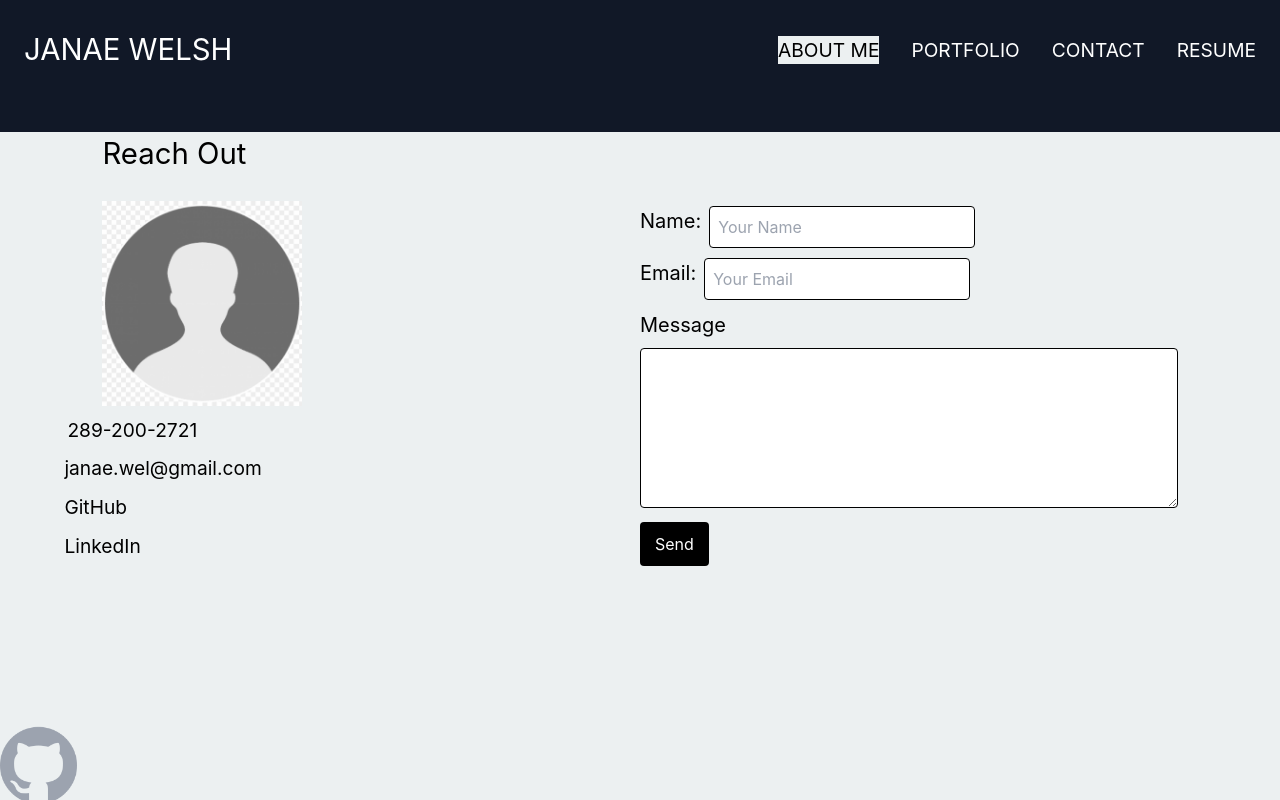
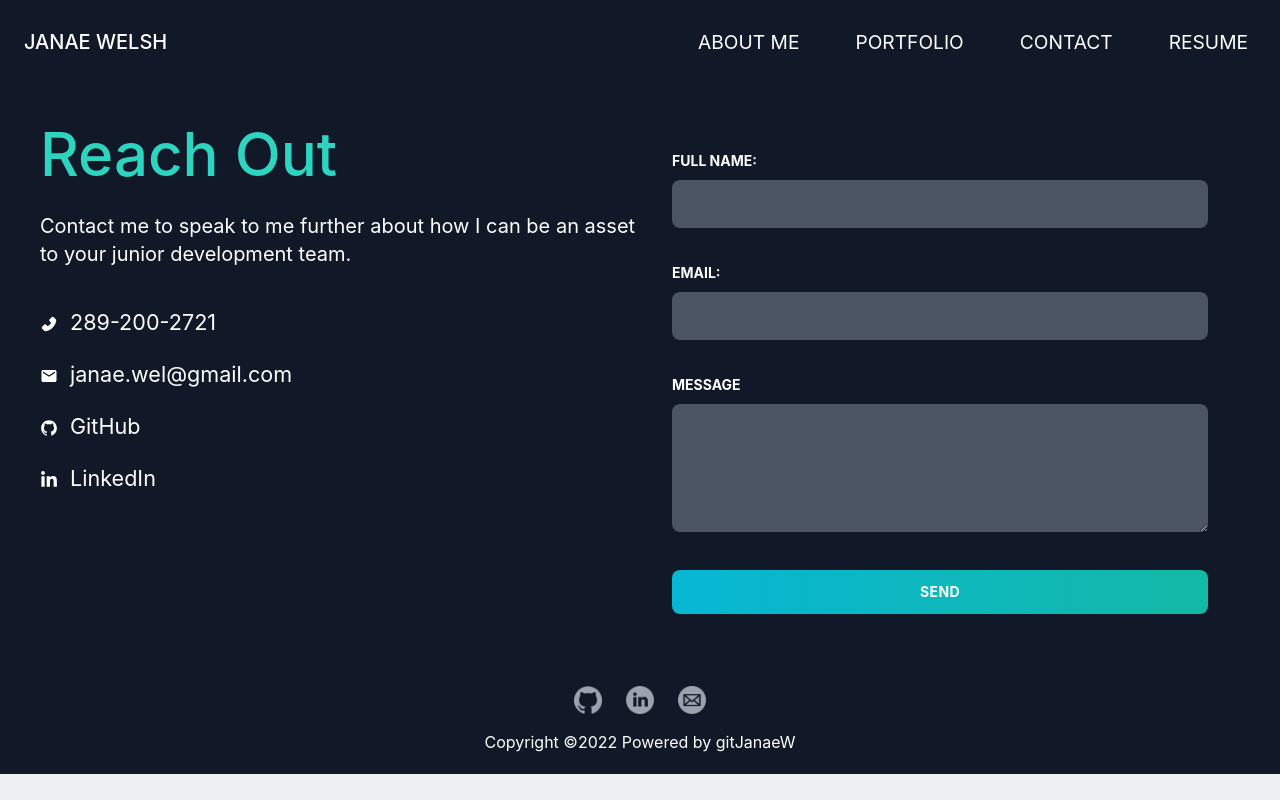
Before and after one commit to gitJanaeW/react-portfolio, a React (Create React App) app: page /contact in a window 1280 px wide. Shown: the top 800 px of the page. Built offline with nearby package versions, Linux system fonts and the light colour scheme.

Commit message:
styled contact

```diff
--- a/src/App.css
+++ b/src/App.css
@@ -30,32 +30,6 @@ a {
   padding: 0;
 }
 
-/* NAVBAR */
-.navbar {
-  min-height: 85px;
-  display: flex;
-  justify-content: space-around;
-  align-items: flex-end;
-  top: 0;
-  padding: 4px 0 9px 0;
-  background-color: var(--primary-color);
-}
-
-.navbar > a {
-  color: var(--secondary-color);
-  padding: 5px;
-}
-
-.selected {
-  transition: all .3s ease;
-  color: var(--primary-color);
-  background-color: var(--secondary-color);
-}
-
-.janaeWelsh {
-  font-size: x-large;
-  font-weight: 500;
-}
 
 .body {
   margin: 0 8%;
@@ -159,71 +133,6 @@ a {
   opacity: 100%;
 }
 
-/* CONTACT PAGE */
-.quick-list > * {
-  margin: 10px 0;
-  padding: 0;
-}
-
-.flex-contact {
-  display: flex;
-  justify-content: space-between;
-  align-items: center;
-  flex-wrap: wrap;
-}
-
-.quick-info {
-  margin: 0 100px 0 0;
-}
-
-.a-contact{
-  color: black
-}
-
-.p-contact {
-  font-size: larger;
-  margin: 0 0 0 3px;
-}
-
-.headshot {
-  width: 200px;
-}
-
-.align {
-  display: flex;
-  align-items: flex-start;
-}
-
-label {
-  margin: 0 8px 0 0;
-  font-size: 15pt;
-}
-
-input, textarea {
-  margin: 0 0 10px 0;
-  padding: 8px;
-  border: black 1px solid;
-  border-radius: 4px;
-}
-
-textarea {
-  margin: 8px 0;
-  width: 100%;
-  height: 20vh;
-}
-
-form {
-  margin: 30px 0;
-  width: 50%;
-  min-width: 300px;
-}
-
-button {
-  padding: 10px 15px;
-  border-radius: 4px;
-  color: white;
-  background-color: black;
-}
 
 /* RESUME */
 .display-resume {
@@ -235,12 +144,6 @@ button {
 
 .resume-child-one {
   width: 70%
-}
-
-/* footer */
-footer {
-  margin: 130px 0 30px 0;
-  text-align: center;
 }
 
 @media (prefers-reduced-motion: no-preference) {
--- a/src/App.js
+++ b/src/App.js
@@ -26,17 +26,21 @@ function App() {
       </header>
       <main className="App">
       </main>
-      <footer>
+      <footer className="p-5 pt-10 bg-gray-900 text-white max-sm:text-sm">
+        <div className="flex justify-center">
           <a href="https://github.com/gitJanaeW/" target="_blank" rel="noreferrer">
-          <img style={{width: "6%"}} src={github} alt="Github logo in black"/>
+            <img className="w-7 mx-3" src={github} alt="Github logo in black"/>
           </a>
           <a href='https://www.linkedin.com/in/janae-welsh-01a52a23a/' target="_blank" rel="noreferrer">
-          <img style={{width: "6%"}} src={linkedIn} alt="LinkedIn logo in black"/>
+            <img className="w-7 mx-3" src={linkedIn} alt="LinkedIn logo in black"/>
           </a>
           <a href="mailto: janae.wel@gmail.com" target="blank">
-          <img  style={{width: "6%"}} src={email} alt="Letter icon in black, symbolizing mail"/>
+            <img className="w-7 mx-3"  src={email} alt="Letter icon in black, symbolizing mail"/>
           </a>
-        <p>Janae Welsh &copy;2022</p>
+        </div>
+        <div className="text-center mt-4">
+          <p>Copyright &copy;2022 Powered by gitJanaeW</p>
+        </div>
       </footer>
     </div>
   );
--- a/src/components/Contact/index.js
+++ b/src/components/Contact/index.js
@@ -1,6 +1,9 @@
 import React, { useState } from "react";
 import { captializeFirstChar, validateEmail } from "../../utils/helpers";
 import placeholderHeadshot from '../../assets/placeholder-headshot.png';
+import {AiFillPhone, AiFillGithub} from 'react-icons/ai';
+import {MdEmail} from 'react-icons/md';
+import {FaLinkedinIn} from 'react-icons/fa';
 
 const Contact = () => {
     const [emailObj, setEmailObj] = useState();
@@ -37,49 +40,57 @@ const Contact = () => {
         console.log(emailObj);
     };
     return (
-        <section id="contact" className="body">
-            <h1>Reach Out</h1>
-            <div className="flex-contact">
-                <div className="quick-info">
+        <section id="contact" className="flex flex-wrap bg-gray-900 text-white px-10">
+            <div className="w-1/2 max-lg:w-full">
+                <h2 className="text-5xl md:text-6xl max-sm:text-center text-teal-400 py-2 font-medium">
+                    Reach Out
+                </h2>
+                <p className="text-xl max-sm:text-base max-sm:text-center md:my-5">Contact me to speak to me further about how I can be an asset to your junior development team.</p>
+                <div className="flex justify-between ">
+                    <div className="text-white text-lg mt-5 max-sm:text-base">
+                        <div className="flex items-center md:mb-5">
+                            <AiFillPhone/>
+                            <a href="tel:289-200-2721" className="ml-3 mb-1">289-200-2721</a>
+                        </div>
+                        <div className="flex items-center md:mb-5">
+                            <MdEmail/>
+                            <a className="ml-3 mb-1" href="mailto: janae.wel@gmail.com" target="blank">janae.wel@gmail.com</a>
+                        </div>
+                        <div className="flex items-center md:mb-5">
+                            <AiFillGithub/>
+                            <a className="ml-3 mb-1" href="https://githubcom/gitJanaeW?tab=repositories" target="blank">GitHub</a>
+                        </div>
+                        <div className="flex items-center md:mb-5">
+                            <FaLinkedinIn/>
+                            <a className="ml-3 mb-1" href="https://www.linkedin.com/in/janae-welsh-01a52a23a/" target="blank">LinkedIn</a>
+                        </div>
+                    </div>
+                </div>
+            </div>
+            <form className="w-1/2 max-lg:w-full max-lg:px-0 max-lg:pt-15 rounded-lg p-8 bg-gray-900 text-white" onSubmit={logEmail}>
                     <div>
-                        <img className="headshot" src={placeholderHeadshot} alt="Headshot of Janae Welsh in business casual attire"/>
-                        <ul className="quick-list">
-                            <li className="test">
-                                <p className="p-contact">289-200-2721</p>
-                            </li>
-                            <li>
-                                <a className="a-contact" href="mailto: janae.wel@gmail.com" target="blank">janae.wel@gmail.com</a>
-                            </li>
-                            <li>
-                                <a className="a-contact" href="https://githubcom/gitJanaeW?tab=repositories" target="blank">GitHub</a>
-                            </li>
-                            <li>
-                                <a className="a-contact" href="https://www.linkedin.com/in/janae-welsh-01a52a23a/" target="blank">LinkedIn</a>
-                            </li>
-                        </ul>
-                </div>
+                        <label htmlFor='name' className="uppercase text-sm font-bold">Full Name:</label>
+                        <input id='name' onBlur={getEmailState} type='text' name='name'
+                            className="w-full bg-gray-600 mt-2 p-3 max-sm:p-2 rounded-lg focus:outline-none focus:shadow-outline"/>
                     </div>
-                <form onSubmit={logEmail}>
-                    <div className='align'>
-                        {/* name */}
-                        <label htmlFor='name'>Name:</label>
-                        <input id='name' onBlur={getEmailState} type='text' name='name' placeholder='Your Name'/>
+                    <div className="mt-8">
+                        <label htmlFor='email' className="uppercase text-sm font-bold">Email:</label>
+                        <input id='email' onBlur={getEmailState} type='email' name='email'
+                            className="w-full bg-gray-600 mt-2 p-3 max-sm:p-2 rounded-lg focus:outline-none focus:shadow-outline"/>
                     </div>
-                    <div className='align'>
-                        {/* email */}
-                        <label htmlFor='email'>Email:</label>
-                        <input id='email' onBlur={getEmailState} type='email' name='email' placeholder='Your Email'/>
+                    <div className="mt-8">
+                        <label htmlFor='message' className="uppercase text-sm font-bold">Message</label>
+                        <textarea id='message' onBlur={getEmailState} name='message'
+                            className="w-full h-32 bg-gray-600 mt-2 p-3 max-sm:p-2 rounded-lg focus:outline-none focus:shadow-outline"></textarea>
                     </div>
-                    <div>
-                        {/* message */}
-                        <label htmlFor='message'>Message</label>
-                        <br/>
-                        <textarea id='message' onBlur={getEmailState} name='message'/>
+                    {errorMsg && (<p className="ml-1 mb-8">{captializeFirstChar(errorMsg)}</p>)}
+                    <div className="mt-8">
+                        <button type="submit"
+                        className="uppercase text-sm font-bold tracking-wide bg-gradient-to-r from-cyan-500 text- to-teal-500 p-3 rounded-lg w-full focus:outline-none focus:shadow-outline">
+                        Send
+                        </button>
                     </div>
-                    {errorMsg && (<p>{captializeFirstChar(errorMsg)}</p>)}
-                    <button type='submit'>Send</button>
-                </form>
-            </div>
+            </form>
         </section>
     );
 };
--- a/src/components/Nav/index.js
+++ b/src/components/Nav/index.js
@@ -45,31 +45,30 @@ const Nav = () => {
     }
     return (
         <nav className="bg-gray-900 sticky top-0 px-6" onClick={toggleNav}>
-            <div className="max-md:flex max-md:justify-between">
+            <div className="relative max-md:flex max-md:justify-between">
                 <div className="flex items-center justify-between">
                     <div className="mr-auto">
                         <Link to="/">
-                            <h1 className="py-7 max-md:text-lg max-md:font-medium text-white">JANAE WELSH</h1>
+                            <h1 className="py-7 text-xl font-medium text-white">JANAE WELSH</h1>
                         </Link>
                     </div>
-                    <div className="md:flex hidden items-center gap-8">
+                    <div className="md:flex hidden items-center gap-10">
                         <Link to="/">
-                            <p className={`${clickedAbout && "selected"} text-white`}>ABOUT ME</p>
+                            <p className={`${clickedAbout && "selected"} text-white px-2`}>ABOUT ME</p>
                         </Link>
                         <Link to="/portfolio">
-                            <p className={`${clickedPortfolio && "selected"} text-white`}>PORTFOLIO</p>
+                            <p className={`${clickedPortfolio && "selected"} text-white px-2`}>PORTFOLIO</p>
                         </Link>
                         <Link to="/contact">
-                            <p className={`${clickedContact && "selected"} text-white`}>CONTACT</p>
+                            <p className={`${clickedContact && "selected"} text-white px-2`}>CONTACT</p>
                         </Link>
                         <Link to="/resume">
-                            <p className={`${clickedResume && "selected"} text-white`}>RESUME</p>
+                            <p className={`${clickedResume && "selected"} text-white px-2`}>RESUME</p>
                         </Link>
                     </div>
                 </div>
                 <div className="flex items-center justify-around font-medium">
                     <div className="py-4 max-md:ml-auto flex justify-between">
-                    {/* logo img goes here with a class of "md:cursor-pointer-9" */}
                     <div className="text-3xl md:hidden" onClick={() => setNavOpen(!navOpen)}>
                         {navOpen ?
                             <AiOutlineClose color="white"/>
@@ -79,23 +78,26 @@ const Nav = () => {
             </div>
             {/* Mobile nav */}
             <div className={`
-                md:hidden bg-gray-900 fixed w-full h-52 top-0 overflow-y-auto bottom-0 mt-12
+                md:hidden bg-gray-900 fixed w-full h-32 top-0 overflow-y-auto bottom-0 mt-12
                 duration-500 ${navOpen ? "top-5" : "top-[-100%]"}
             `}>
                 <Link to="/">
-                    <h1 className="text-white">HOME</h1>
-                </Link>
-                <Link to="/">
-                    <p className={`${clickedAbout && "selected"} text-white mb-2`}>ABOUT ME</p>
+                    <div>
+                        <span className={`${clickedAbout && "transition-all ease-in duration-300 bg-gradient-to-r from-cyan-500 text- to-teal-500"}
+                        text-white px-2 mb-2`}>ABOUT ME</span>
+                    </div>
                 </Link>
                 <Link to="/portfolio">
-                    <p className={`${clickedPortfolio && "selected"} text-white mb-2`}>PORTFOLIO</p>
+                    <div><span className={`${clickedAbout && "transition-all ease-in duration-300 bg-gradient-to-r from-cyan-500 text- to-teal-500"}
+                    text-white px-2 mb-2`}>PORTFOLIO</span></div>
                 </Link>
                 <Link to="/contact">
-                    <p className={`${clickedContact && "selected"} text-white mb-2`}>CONTACT</p>
+                    <div><span className={`${clickedAbout && "transition-all ease-in duration-300 bg-gradient-to-r from-cyan-500 text- to-teal-500"}
+                    text-white px-2 mb-2`}>CONTACT</span></div>
                 </Link>
                 <Link to="/resume">
-                    <p className={`${clickedResume && "selected"} text-white mb-2`}>RESUME</p>
+                    <div><span className={`${clickedAbout && "transition-all ease-in duration-300 bg-gradient-to-r from-cyan-500 text- to-teal-500"}
+                    text-white px-2 mb-2`}>RESUME</span></div>
                 </Link>
             </div>
         </div>
--- a/src/components/NavLinks.js/index.js
+++ /dev/null
@@ -1 +0,0 @@
-import React from "react";
--- a/src/components/Portfolio/index.js
+++ b/src/components/Portfolio/index.js
@@ -41,12 +41,12 @@ const Portfolio = () => {
         },
     ]);
     return (
-        <section id="portfolio" className="bg-gray-900 py-10 px-10 md:px-20 lg:px-40">
-            <h2 className="text-3xl text-white my-6 ml-3 font-medium">
+        <section id="portfolio" className="bg-gray-900 px-10 md:px-20 lg:px-40">
+            <h2 className="text-3xl text-white ml-3 font-medium">
               Portfolio
             </h2>
-            <div className="mx-4 mt-8">
-                <div className="flex flex-col gap-10 py-10 flex-wrap">
+            <div className="mx-4">
+                <div className="flex flex-col gap-10 pt-4 pb-10 flex-wrap">
                     {projects.map((project) => (
                         <div className="flex flex-col space-y-4" key={project.key}>
                             <a href={project.link} target="_blank" rel="noreferrer">
@@ -57,7 +57,7 @@ const Portfolio = () => {
                                 <div>
                                     <div className="flex max-sm:flex-col mt-1">
                                         <a href={project.link} target="_blank" rel="noreferrer">
-                                            <h2 className="text-2xl mr-2 text-white">{project.name}</h2>
+                                            <h2 className="text-2xl max-sm:text-lg max-sm:font-medium mr-2 text-white">{project.name}</h2>
                                         </a>
                                         <h3 className="text-sm text-center py-1 px-3 relative max-sm:top-2 rounded-full text-white bg-gradient-to-r from-cyan-500 text- to-teal-500">
                                             {project.status}
```
Lines whose indentation alone changed are shown as unchanged.
